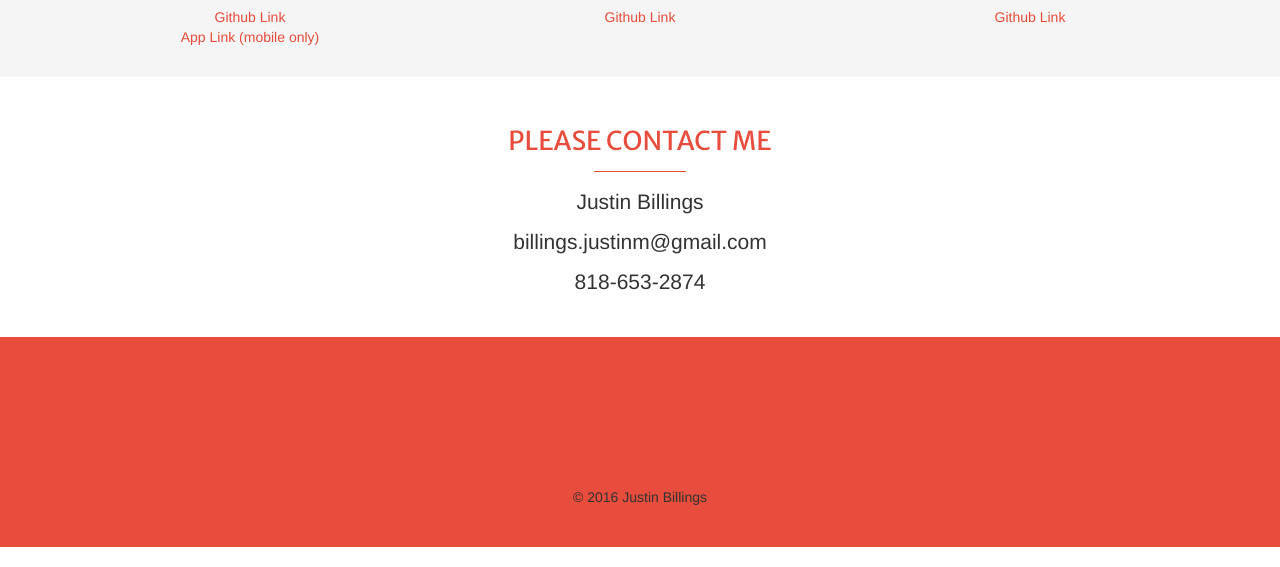
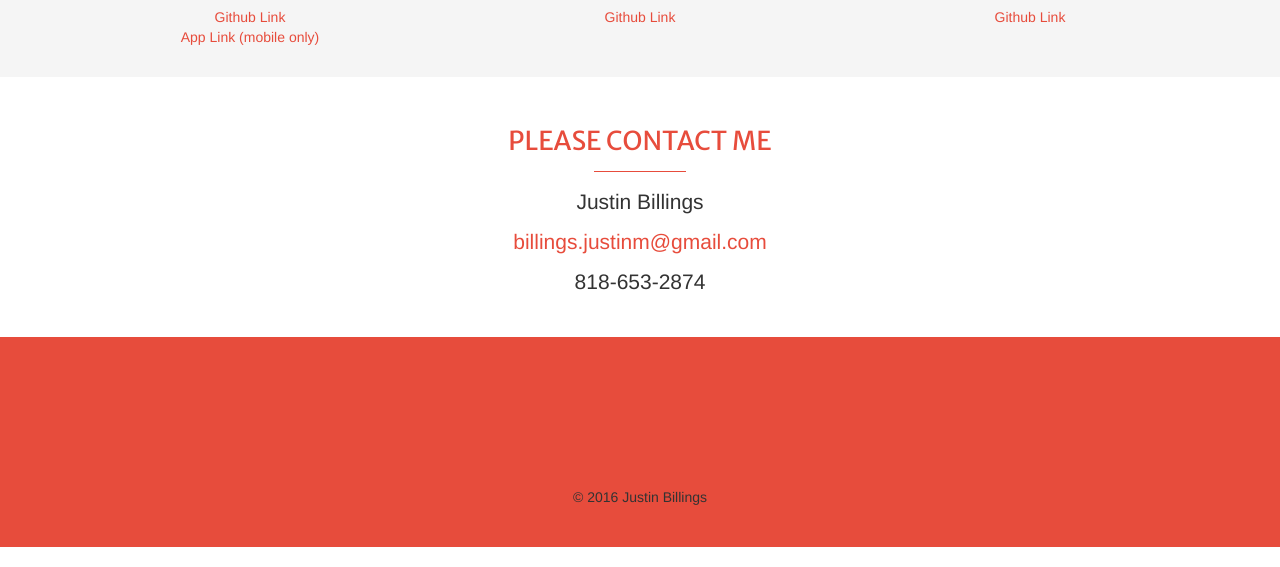
Before and after one commit to JustinBillings/JustinBillings.github.io, a plain HTML site: page index.html in a window 1280 px wide. Shown: the part 1435-2002 px from the top of the page. Drawn offline with nearby package versions, Linux system fonts and the light colour scheme; a script that the page names is missing.

Commit message:
changed email to a mailto

```diff
--- a/index.html
+++ b/index.html
@@ -100,7 +100,7 @@
           <h2>Please Contact Me</h2>
           <hr>
           <p>Justin Billings</p>
-          <p>billings.justinm@gmail.com</p>
+          <p><a href="mailto:billings.justinm@gmail.com">billings.justinm@gmail.com</a></p>
           <p>818-653-2874</p>
         </div>
       </div>
```
